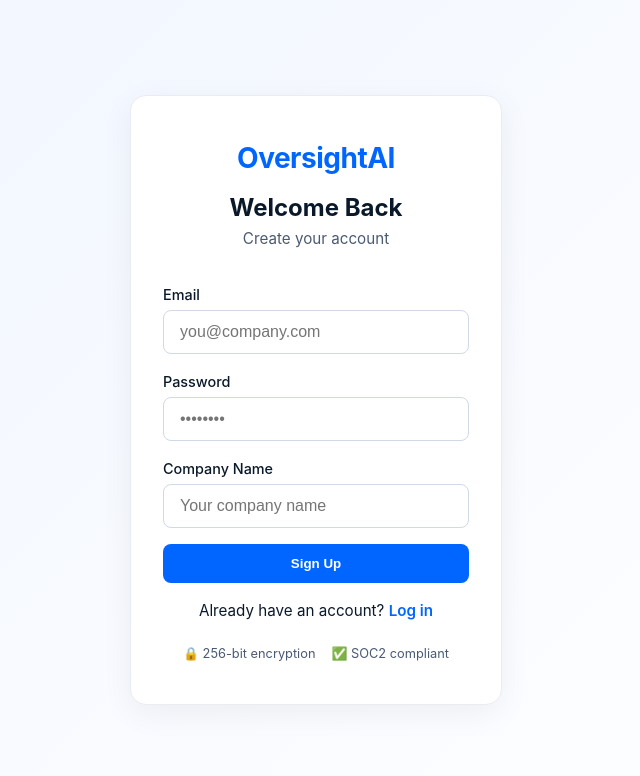
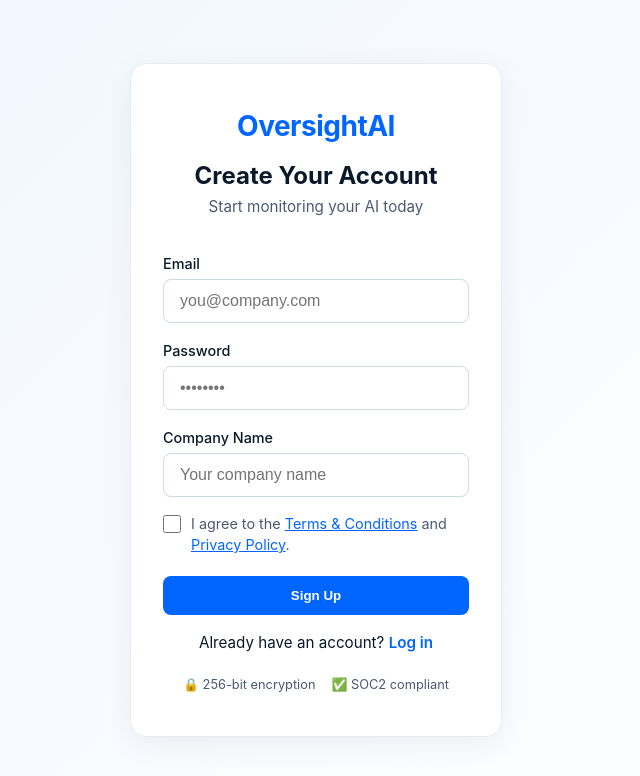
Before and after one commit to maithilirade816-create/oversightai, a plain HTML site: page login.html in a window 1280 px wide. Both pictures are taken after a click on the link "Sign up". Shown: the whole page, without its empty margins (324-964 px from the left). Drawn offline with Linux system fonts and the light colour scheme.

Commit message:
Add legal agreement checkbox to signup

```diff
--- a/login.html
+++ b/login.html
@@ -12,8 +12,8 @@
         <div class="auth-box">
             <div class="auth-header">
                 <div class="logo">OversightAI</div>
-                <h2>Welcome Back</h2>
-                <p id="formTitle">Log in to your dashboard</p>
+                <h2 id="formTitle">Welcome Back</h2>
+                <p id="formSubtitle">Log in to your dashboard</p>
             </div>
 
             <form id="authForm">
@@ -29,6 +29,18 @@
                     <label for="companyName">Company Name</label>
                     <input type="text" id="companyName" placeholder="Your company name" />
                 </div>
+
+                <!-- ── ✅ LEGAL AGREEMENT CHECKBOX ── -->
+                <div class="form-group" id="termsGroup" style="display: none; margin-top: 8px;">
+                    <div style="display: flex; align-items: flex-start; gap: 10px;">
+                        <input type="checkbox" id="agreeTerms" required style="width: 18px; height: 18px; margin-top: 2px; flex-shrink: 0;">
+                        <label for="agreeTerms" style="font-size: 0.9rem; color: #4a5a72; font-weight: normal; cursor: pointer; line-height: 1.5;">
+                            I agree to the <a href="terms.html" target="_blank" style="color: #0066ff; text-decoration: underline;">Terms & Conditions</a> and
+                            <a href="privacy.html" target="_blank" style="color: #0066ff; text-decoration: underline;">Privacy Policy</a>.
+                        </label>
+                    </div>
+                </div>
+
                 <button type="submit" class="btn-primary full-width" id="authButton">Log In</button>
             </form>
 
@@ -51,16 +63,25 @@
             e.preventDefault();
             isLogin = !isLogin;
 
+            const termsGroup = document.getElementById('termsGroup');
+            const companyGroup = document.getElementById('companyGroup');
+
             if (isLogin) {
-                document.getElementById('formTitle').textContent = 'Log in to your dashboard';
+                document.getElementById('formTitle').textContent = 'Welcome Back';
+                document.getElementById('formSubtitle').textContent = 'Log in to your dashboard';
                 document.getElementById('authButton').textContent = 'Log In';
                 document.getElementById('toggleText').innerHTML = `Don't have an account? <a href="#" id="toggleLink">Sign up</a>`;
-                document.getElementById('companyGroup').style.display = 'none';
+                companyGroup.style.display = 'none';
+                termsGroup.style.display = 'none';
+                document.getElementById('agreeTerms').required = false;
             } else {
-                document.getElementById('formTitle').textContent = 'Create your account';
+                document.getElementById('formTitle').textContent = 'Create Your Account';
+                document.getElementById('formSubtitle').textContent = 'Start monitoring your AI today';
                 document.getElementById('authButton').textContent = 'Sign Up';
                 document.getElementById('toggleText').innerHTML = `Already have an account? <a href="#" id="toggleLink">Log in</a>`;
-                document.getElementById('companyGroup').style.display = 'block';
+                companyGroup.style.display = 'block';
+                termsGroup.style.display = 'block';
+                document.getElementById('agreeTerms').required = true;
             }
 
             // Re-bind the toggle link
@@ -74,6 +95,15 @@
             const email = document.getElementById('email').value;
             const password = document.getElementById('password').value;
             const companyName = document.getElementById('companyName').value;
+
+            // ── ✅ CHECK LEGAL AGREEMENT FOR SIGNUP ──
+            if (!isLogin) {
+                const agreeCheckbox = document.getElementById('agreeTerms');
+                if (!agreeCheckbox.checked) {
+                    alert('Please agree to the Terms & Conditions and Privacy Policy to create an account.');
+                    return;
+                }
+            }
 
             const endpoint = isLogin ? '/api/login' : '/api/signup';
             const body = isLogin ? { email, password } : { email, password, companyName };
```
